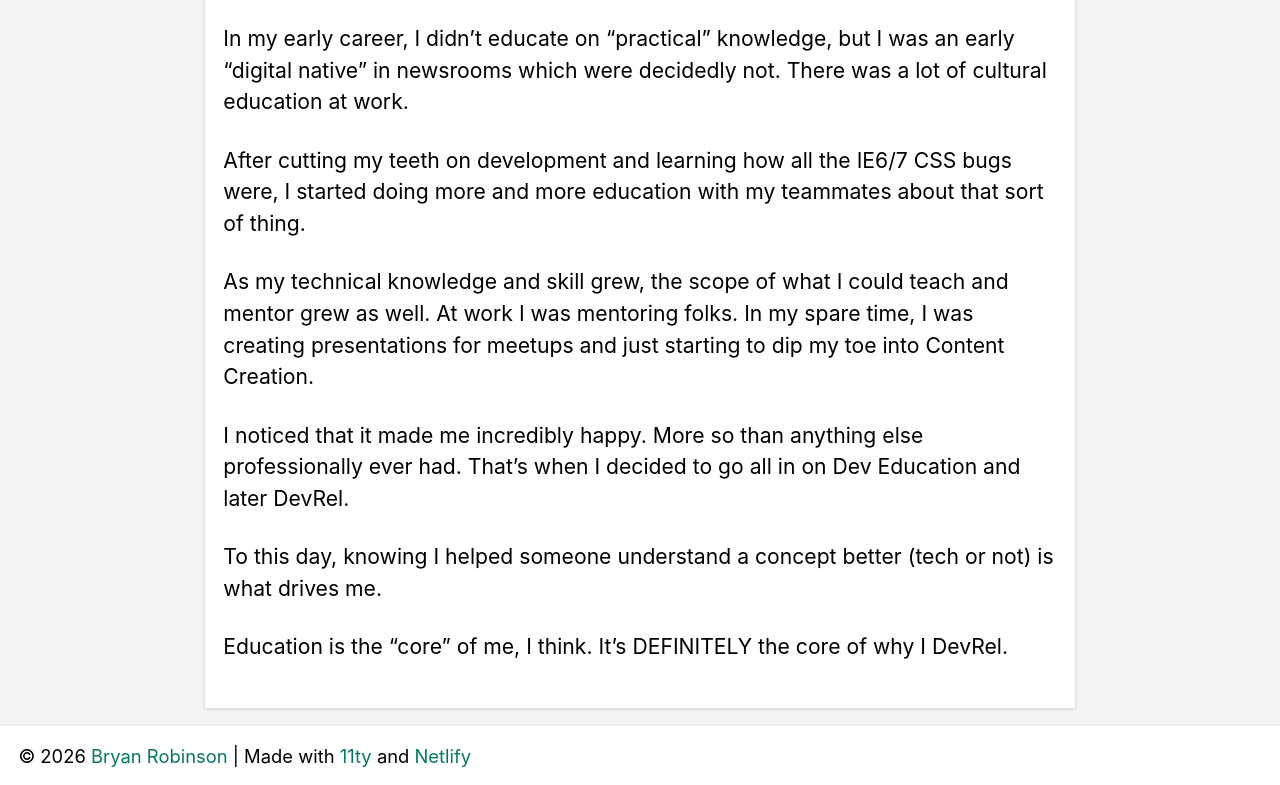
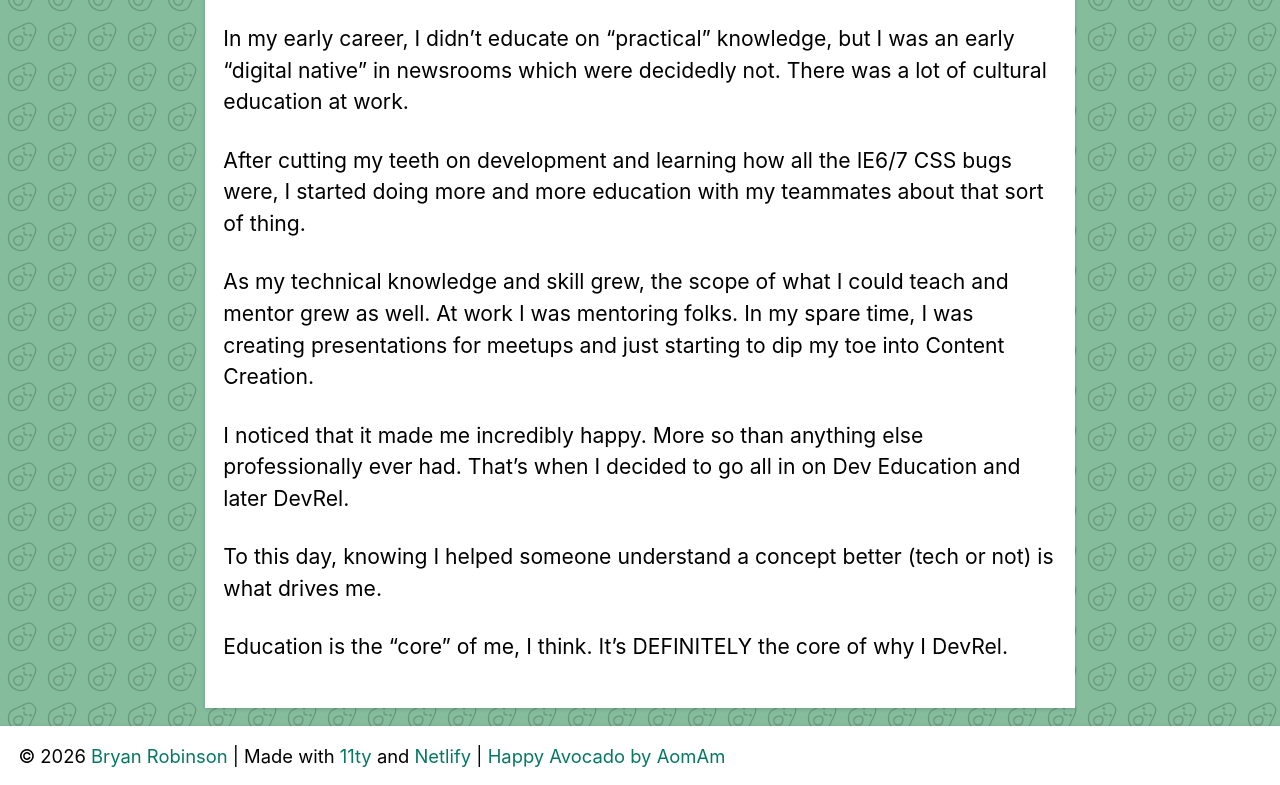
Before and after one commit to brob/whyidevrel.com, an Eleventy site: page index.html in a window 1280 px wide. Shown: the part 741-1526 px from the top of the page. Built offline with nearby package versions, Linux system fonts and the light colour scheme; Eleventy itself is replaced by a stand-in of ours; files that its build step writes are made by us from their sources.

Commit message:
Adds avocado

```diff
--- a/_includes/base.html
+++ b/_includes/base.html
@@ -4,7 +4,7 @@
     <meta charset="UTF-8">
     <meta http-equiv="X-UA-Compatible" content="IE=edge">
     <meta name="viewport" content="width=device-width, initial-scale=1.0">
-    <title>{{ title }} | Why I DevRel</title>
+    <title>{% if title %}{{ title }} |{% endif %} Why I DevRel</title>
     <link rel="stylesheet" href="/assets/style.css">
 </head>
 <body>
--- a/_includes/footer.html
+++ b/_includes/footer.html
@@ -1,3 +1,3 @@
 <footer class="footer">
-    &copy; {{ settings.year }} <a href="https://bryanlrobinson.com">Bryan Robinson</a>   |   Made with <a href="https://11ty.dev">11ty</a> and <a href="https://netlify.com">Netlify</a>
+    &copy; {{ settings.year }} <a href="https://bryanlrobinson.com">Bryan Robinson</a>   |   Made with <a href="https://11ty.dev">11ty</a> and <a href="https://netlify.com">Netlify</a>   | <a href="https://thenounproject.com/icon/happy-2205112/">Happy Avocado by AomAm</a>
  </footer>
--- a/assets/style.css
+++ b/assets/style.css
@@ -3,12 +3,15 @@
     font-family: -apple-system, BlinkMacSystemFont, "Segoe UI", Roboto, Helvetica, Arial, sans-serif, "Apple Color Emoji", "Segoe UI Emoji", "Segoe UI Symbol";
 }
 body {
-    background-color: rgb(244, 244, 244);
+    background-color:#84BC9C;
     margin: 0;
     padding: 0;
     display: flex;
     flex-direction: column;
     min-height: 100vh;
+    background-image: url("/assets/images/avo.svg");
+    background-size: 40px;
+    background-position: fixed;
 }
 h1 {
     font-size: 1.75rem;
```
Also changed, not shown: assets/images/avo.svg (added).
